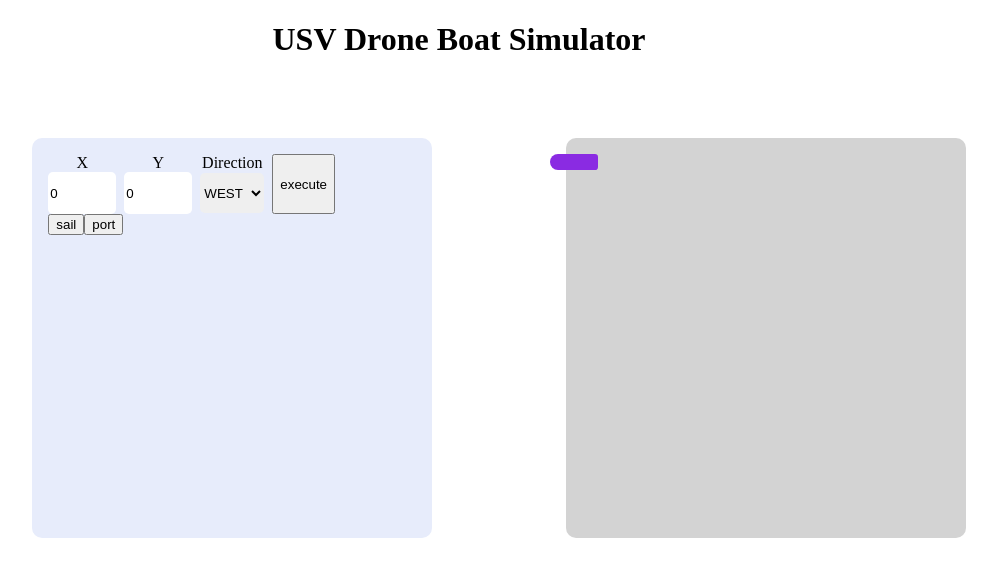
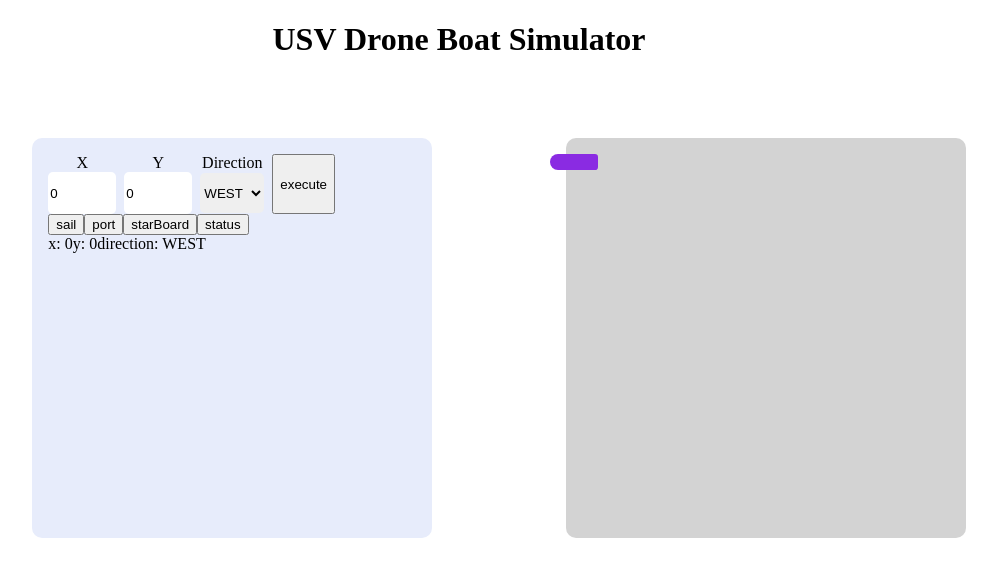
Before and after one commit to JCln/DroneBoat, a React (Vite) app: page / in a window 1280 px wide. Shown: the top 576 px of the page, without its empty margins (181-1178 px from the left). Built offline with nearby package versions, Linux system fonts and the light colour scheme.

Commit message:
temporary, interactive status

```diff
--- a/src/pages/home.tsx
+++ b/src/pages/home.tsx
@@ -28,6 +28,27 @@ const Home = () => {
                     return { ...prev, direction: ENDirection.EAST };
                 case ENDirection.WEST:
                     return { ...prev, direction: ENDirection.SOUTH };
+                default:
+                    return prev;
+            }
+        })
+    }
+    const status = () => {
+        console.log(position);
+
+    }
+    const starBoard = () => {
+        setPosition(prev => {
+            const { x, y, direction } = prev;
+            switch (direction) {
+                case ENDirection.WEST:
+                    return { ...prev, direction: ENDirection.NORTH };
+                case ENDirection.NORTH:
+                    return { ...prev, direction: ENDirection.EAST };
+                case ENDirection.EAST:
+                    return { ...prev, direction: ENDirection.SOUTH };
+                case ENDirection.SOUTH:
+                    return { ...prev, direction: ENDirection.WEST };
                 default:
                     return prev;
             }
@@ -141,7 +162,22 @@ const Home = () => {
                         >
                             port
                         </button>
+                        <button
+                            onClick={starBoard}
+                        >
+                            starBoard
+                        </button>
+                        <button
+                            onClick={status}
+                        >
+                            status
+                        </button>
 
+                        <div className="status-position">
+                            x: {position.x}
+                            y: {position.y}
+                            direction: {position.direction}
+                        </div>
                     </div >
                 </div >
                 <div
```
